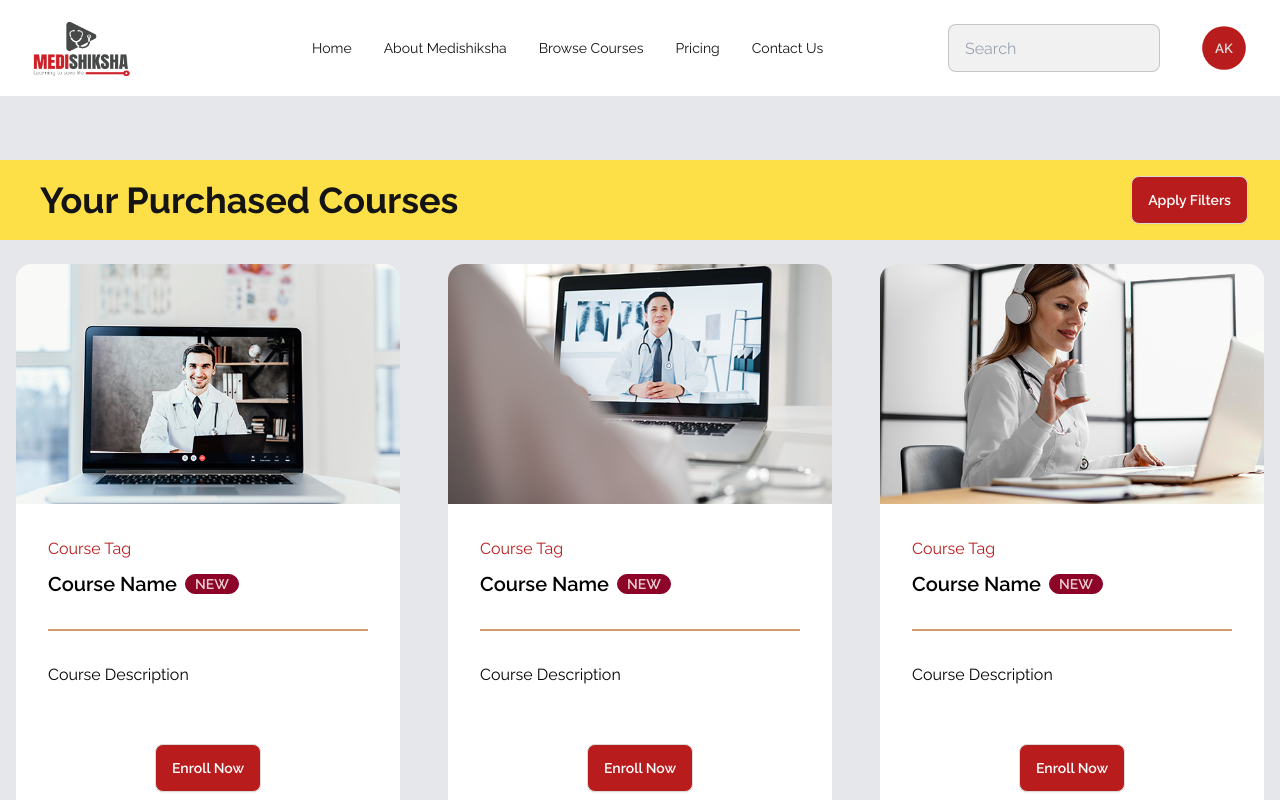
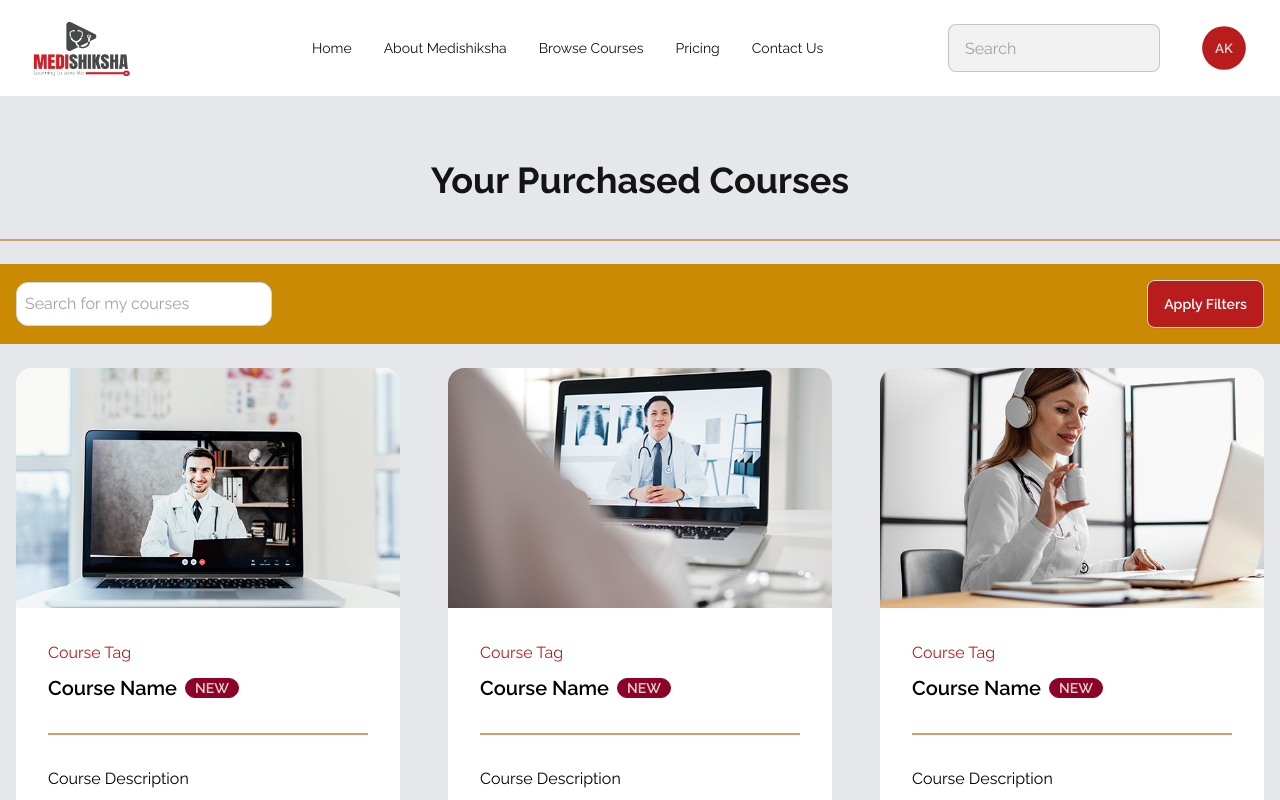
Before and after one commit to ritkrai2111/MediShiksha, a Next.js app: page /pages/userdash in a window 1280 px wide. Shown: the top 800 px of the page. Built offline with nearby package versions, Linux system fonts and the light colour scheme.

Commit message:
updated screen for user courses

```diff
--- a/app/components/userdashcomp/UserCourses.tsx
+++ b/app/components/userdashcomp/UserCourses.tsx
@@ -2,6 +2,7 @@
 import React from "react";
 import Cards from "../mainpagecomp/Cards";
 import FilterDrawer from "../coursecomp/FilterDrawer";
+import Divider from "../sharedcomps/Divider";
 
 const CardDrawer = () => {
   // Array of image sources for each card
@@ -17,10 +18,20 @@ const CardDrawer = () => {
   return (
     <div className="mt-8 md:mt-16 flex flex-col items-center">
       <div className="pb-5 w-full max-w-screen-xl">
-        <div className="mb-6 flex items-center justify-between w-full bg-yellow-300  p-4">
-          <h1 className="ml-6 text-2xl md:text-4xl font-bold">
+        <div className="mb-4">
+          <h1 className="text-2xl md:text-4xl font-bold text-center">
             Your Purchased Courses
           </h1>
+        </div>
+        <Divider />
+        <div className="mb-6 flex flex-col md:flex-row items-center justify-between w-full py-4 bg-yellow-600">
+          <div className="flex items-center mb-4 ml-4 md:mb-0">
+            <input
+              type="text"
+              placeholder="Search for my courses"
+              className="p-2 w-64 mr-4 border border-gray-300 rounded-xl"
+            />
+          </div>
           <FilterDrawer />
         </div>
         <div className="grid grid-cols-1 md:grid-cols-3 gap-4">
```
